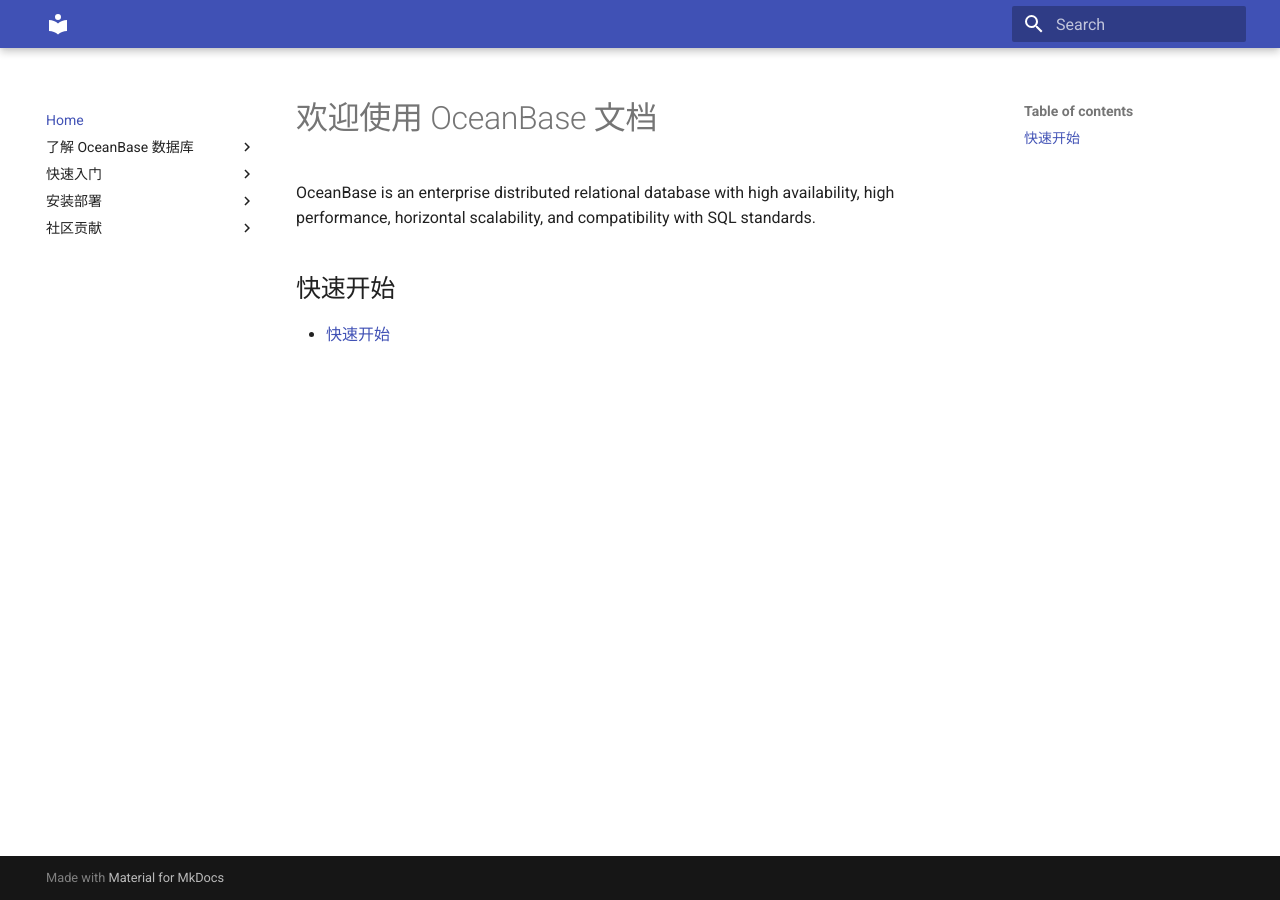
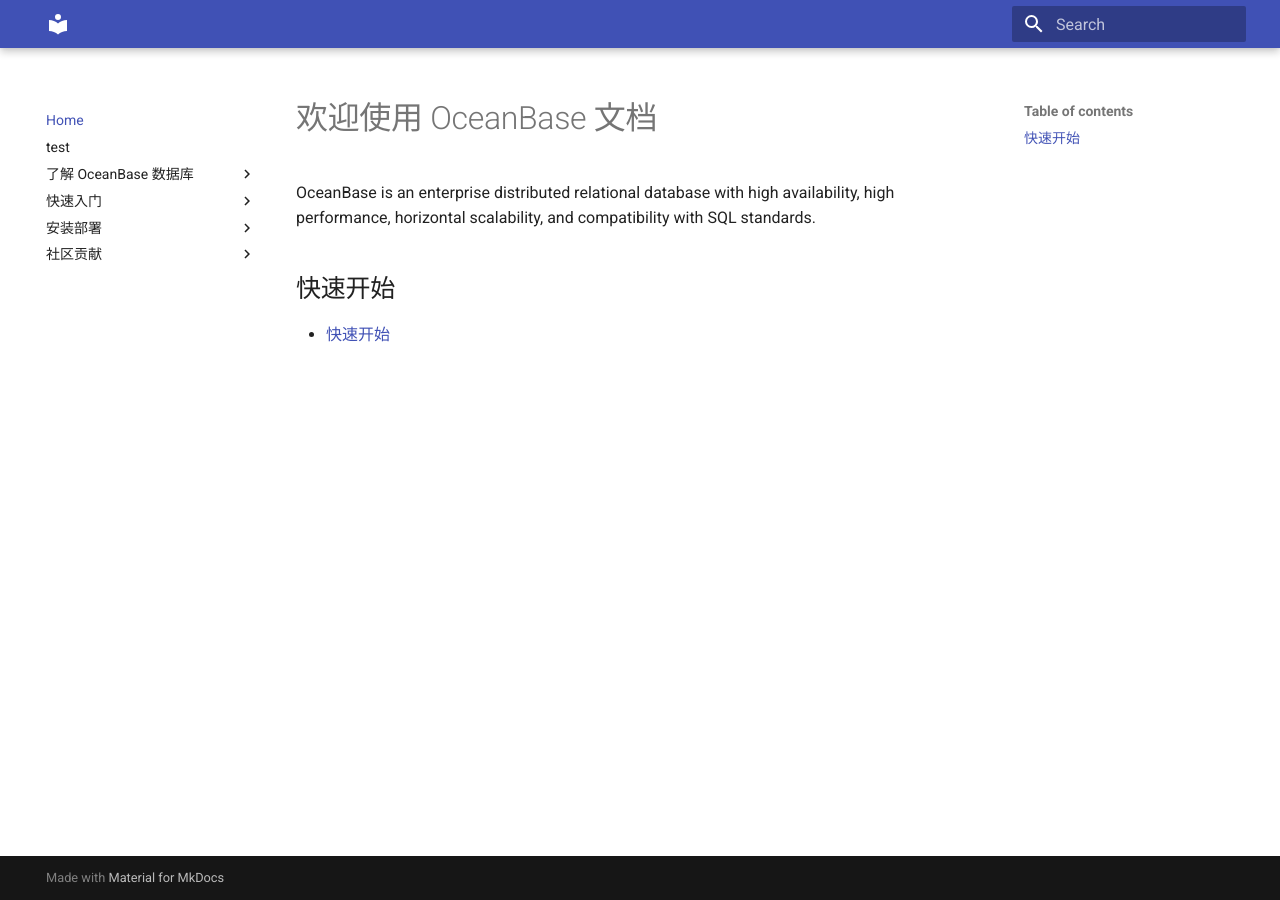
Before and after one commit to amber-moe/versions, an MkDocs documentation site: the page built from docs/index.md, in a window 1280 px wide. Built offline with MkDocs 1.6.1 and Material for MkDocs 9.7.7, drawn with Linux system fonts in a browser that asks for light colours.

Commit message:
add test doc

```diff
--- a/mkdocs.yml
+++ b/mkdocs.yml
@@ -7,6 +7,7 @@
 nav:
   - Home : 'index.md'
 
+  - test: test.md
   - 了解 OceanBase 数据库:
     - 什么是 OceanBase 数据库: 1.about-oceanbase-database/1.what-is-oceanbase.md
     - 名词解释: 1.about-oceanbase-database/2.noun-interpretation.md
```
